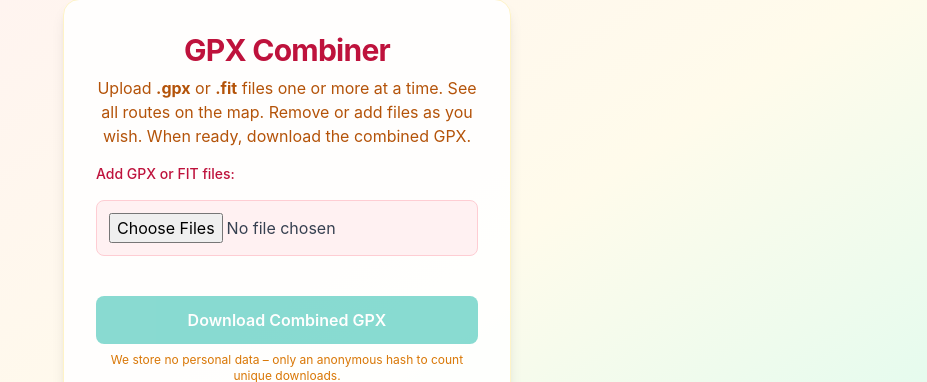
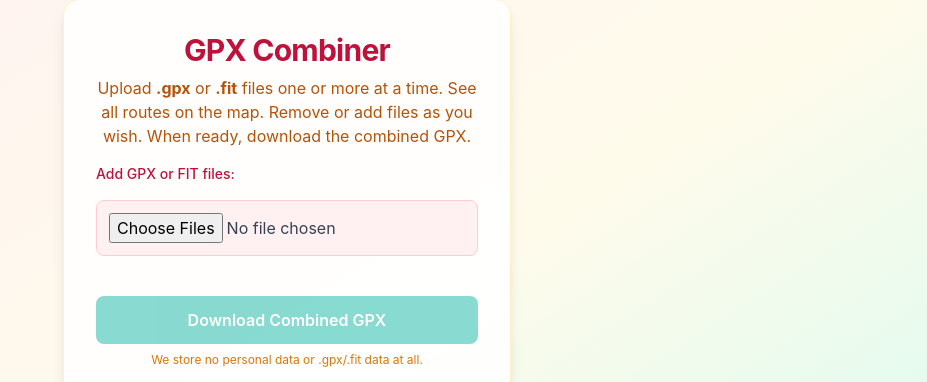
Before and after one commit to TJKNL/gpx_combiner, a FastAPI app: page / in a window 1280 px wide. Shown: the part 33-415 px from the top of the page, without its empty margins (353-1280 px from the left). Run offline with FastAPI, Linux system fonts and the light colour scheme; some libraries are stand-ins or nearby versions.

Commit message:
Update usage notice in index.html to clarify that no personal or GPX/FIT data is stored.

```diff
--- a/app/templates/index.html
+++ b/app/templates/index.html
@@ -40,7 +40,7 @@
             </div>
             <div id="file-list" class="w-full mt-6 mb-2 text-teal-700"></div>
             <button id="download-link" class="w-full bg-teal-500 text-white px-4 py-3 rounded-lg font-semibold hover:bg-amber-400 hover:text-teal-900 transition mt-2 disabled:opacity-50" disabled>Download Combined GPX</button>
-            <p class="text-xs text-amber-600 mt-2 text-center">We store no personal data – only an anonymous hash to count unique downloads.</p>
+            <p class="text-xs text-amber-600 mt-2 text-center">We store no personal data or .gpx/.fit data at all.</p>
         </div>
         <div class="w-full max-w-2xl mt-8">
             <div class="border-b border-amber-200 mb-4"></div>
```
